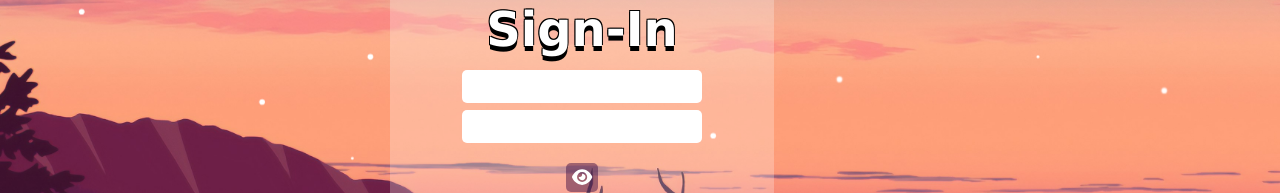
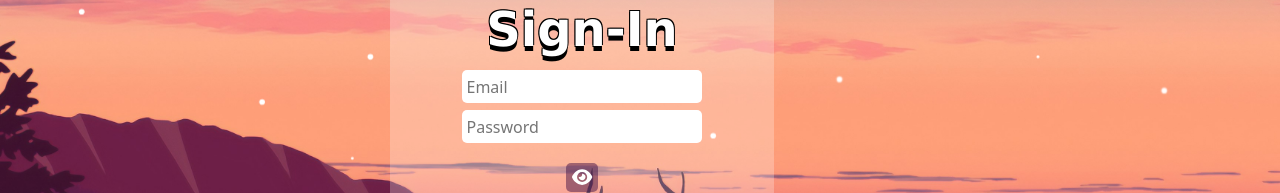
Before and after one commit to BRijesh2001singh/BookWorm, a React (Vite) app in the folder frontend/: page /userlogin in a window 1280 px wide. Shown: the part 175-368 px from the top of the page. Built offline with nearby package versions, Linux system fonts and the light colour scheme; no server answers.

Commit message:
placeholder fix

```diff
--- a/frontend/src/component/signin.jsx
+++ b/frontend/src/component/signin.jsx
@@ -73,6 +73,7 @@ function SignInForm() {
                     autoComplete='current-email'
                     type="email"
                     name="email"
+                    placeholder='Email'
                     value={email}
                     onChange={(e) => setEmail(e.target.value)}
                 />
@@ -81,6 +82,7 @@ function SignInForm() {
                     autoComplete='current-password'
                     type={userPassword ? "text" : "password"}
                     name="password"
+                    placeholder="Password"
                     value={password}
                     onChange={(e) => setPassword(e.target.value)}
                 />
```
